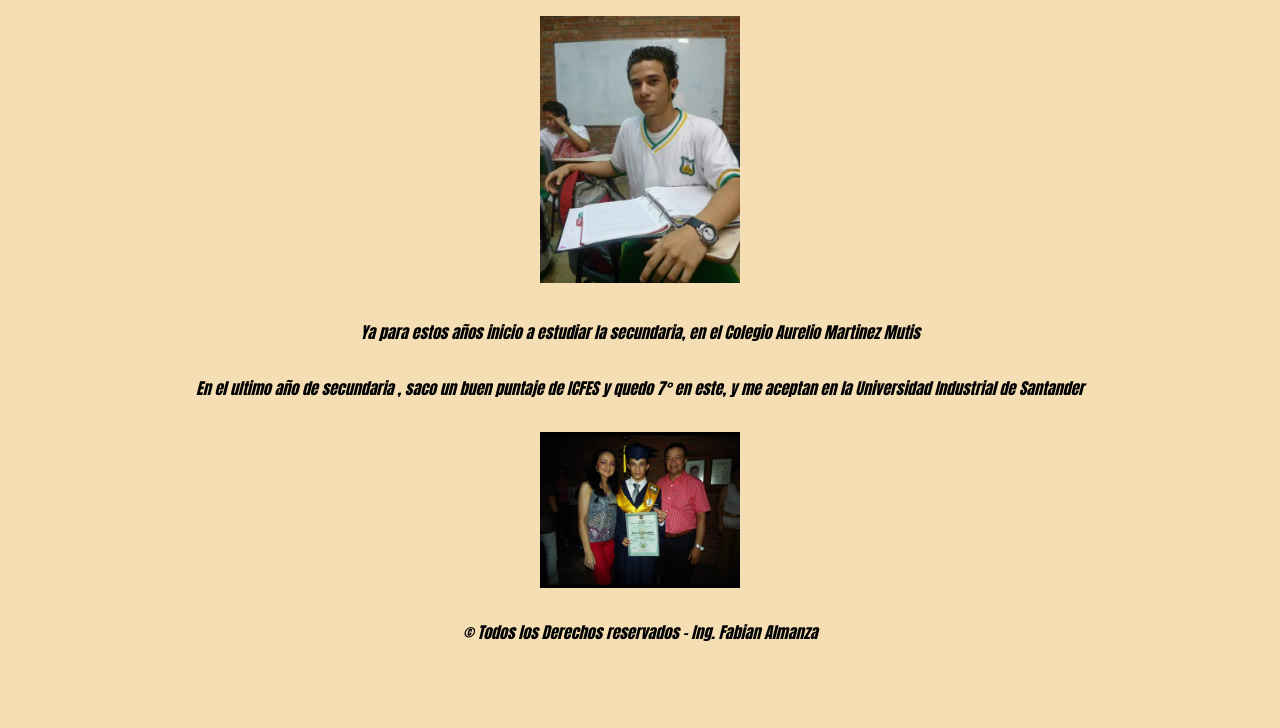
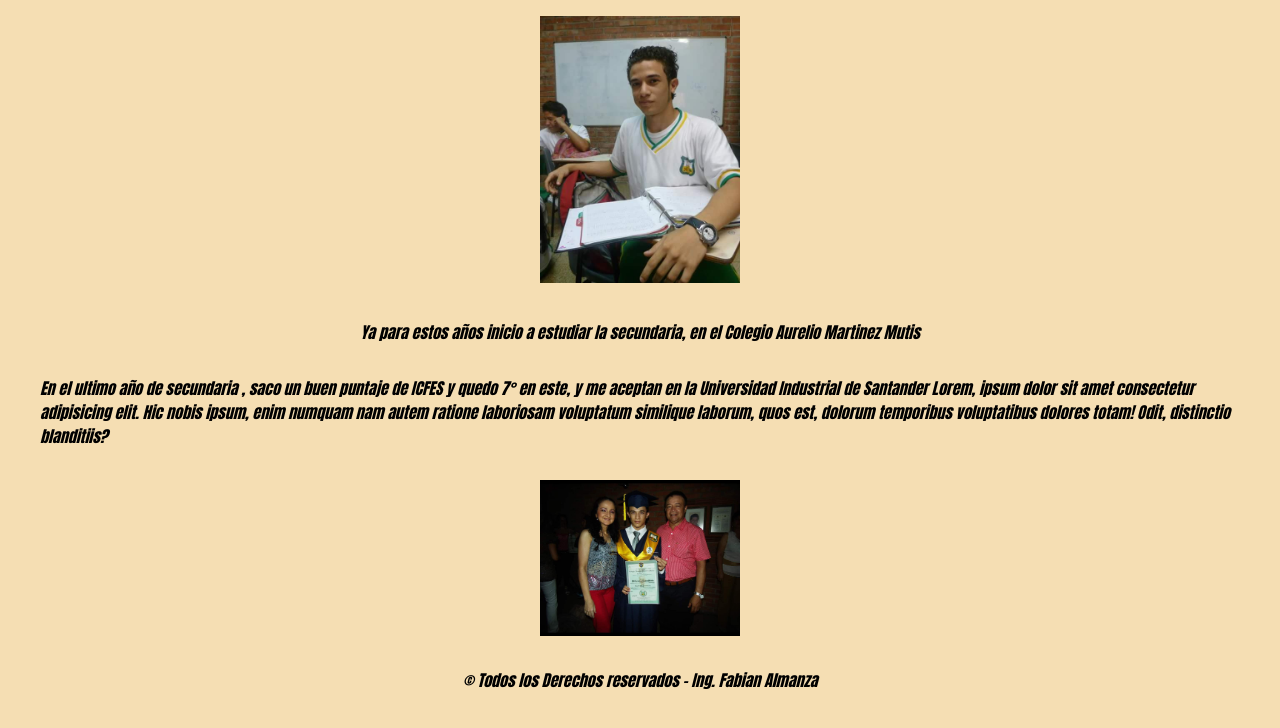
Before and after one commit to fabianalmanza/Practicas-Front, a plain HTML site: page adolecencia.html in a window 1280 px wide. Shown: the part 156-884 px from the top of the page. Before the commit the page ends 856 px from the top, so only its background shows below. Drawn offline with Linux system fonts and the light colour scheme.

Commit message:
agregue un cambia en adolescencia

```diff
--- a/adolecencia.html
+++ b/adolecencia.html
@@ -31,6 +31,7 @@
         <p id="subindice4" class="enlace4">
             En el ultimo año de secundaria , saco un buen puntaje de ICFES y quedo 7° en este, y me aceptan en
             la Universidad Industrial de Santander
+            Lorem, ipsum dolor sit amet consectetur adipisicing elit. Hic nobis ipsum, enim numquam nam autem ratione laboriosam voluptatum similique laborum, quos est, dolorum temporibus voluptatibus dolores totam! Odit, distinctio blanditiis?
             <figure>
                 <img src="./img/graduacion de colegio.jpeg" alt="adolecencia" width="200px" align="left">
             </figure>
```
